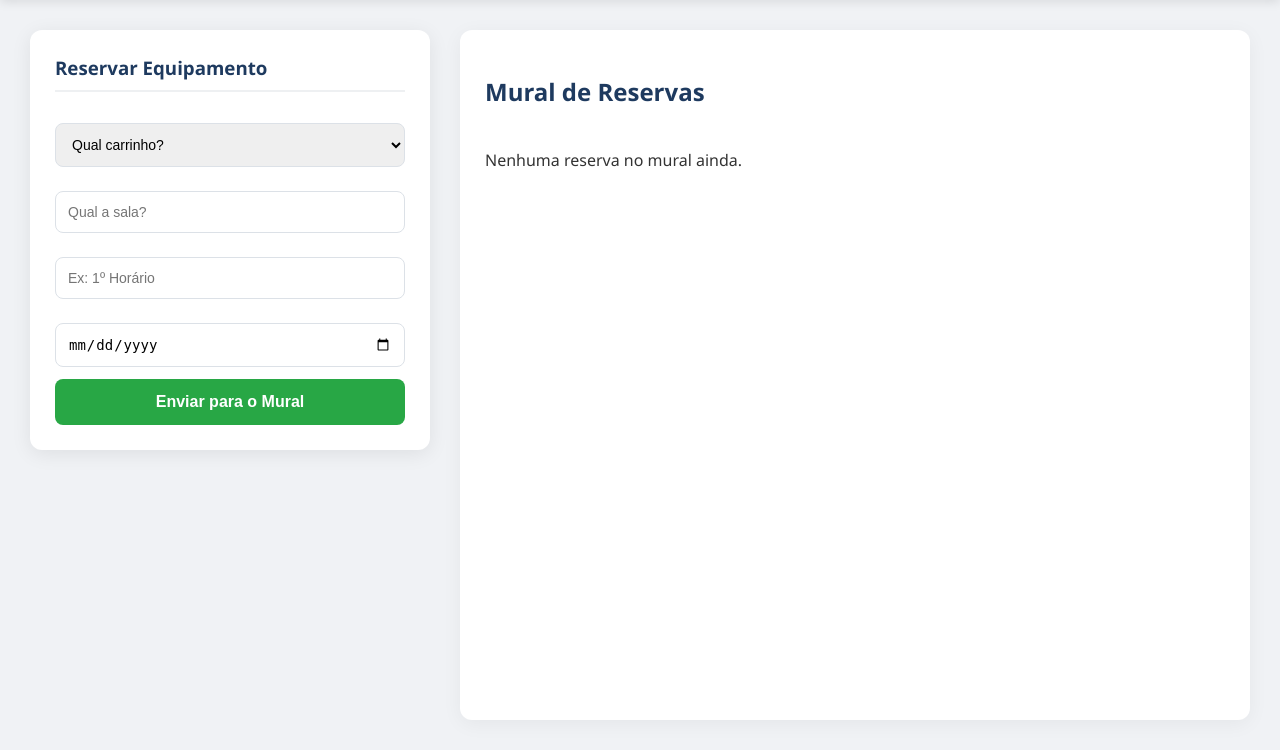
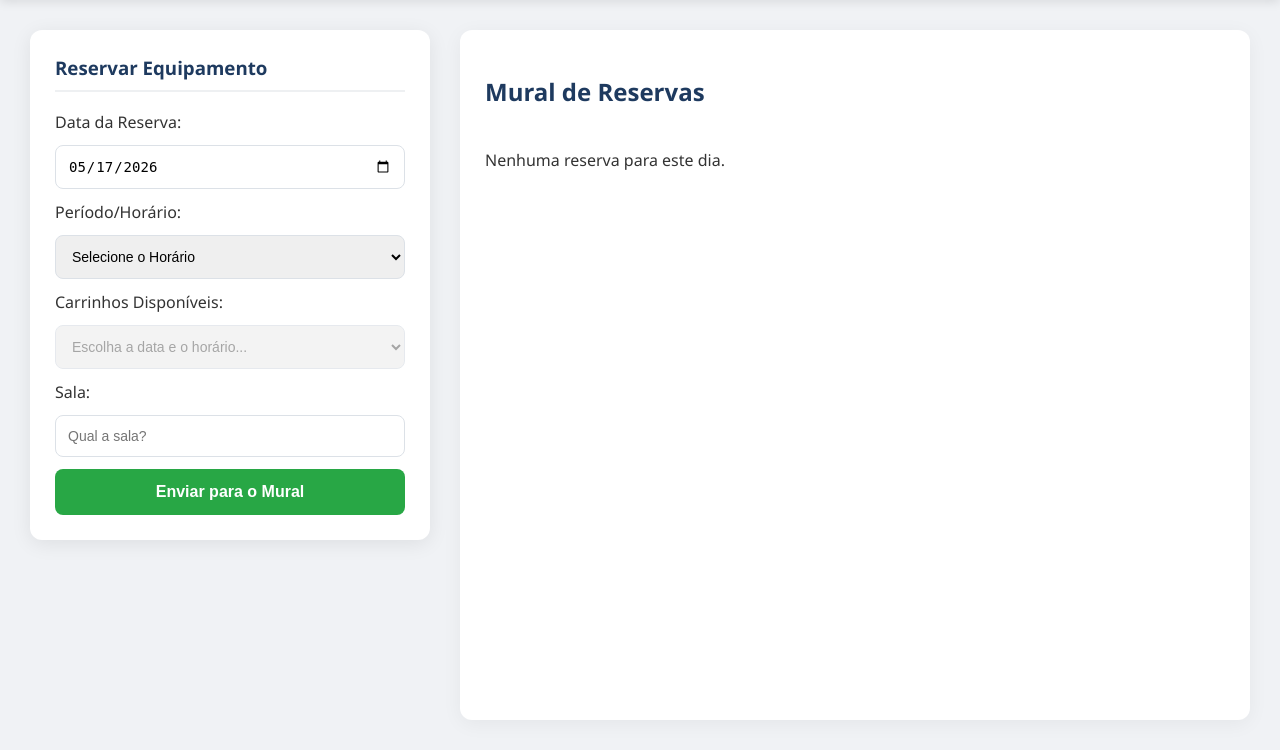
Before and after one commit to Lavinha42/Projeto-Reservar_carrinhos_escola, a Django app: page /Logar/ in a window 1280 px wide. Shown: the part 96-846 px from the top of the page. Run offline with Django 5.2, Linux system fonts and the light colour scheme; a user stored in the database is signed in; tables that the repository leaves empty hold one stand-in row (values such as "Sample post").

Commit message:
site com uma nova verção

```diff
--- a/reservas/static/js/scriptMural.js
+++ b/reservas/static/js/scriptMural.js
@@ -27,3 +27,72 @@
     document.getElementById('sala').value = '';
     document.getElementById('horario').value = '';
 }
+document.addEventListener('DOMContentLoaded', function() {
+    const campoData = document.getElementById('id_data');
+    const campoPeriodo = document.getElementById('id_periodo');
+    const selectCarrinho = document.getElementById('carrinho');
+    const gridMural = document.getElementById('grid-mural');
+
+    // Atualiza o Mural (Cards)
+    function atualizarMural() {
+        const data = campoData.value;
+        if (data) {
+            fetch(`/ajax/mural-filtrado/?data=${data}`)
+                .then(response => response.text())
+                .then(html => {
+                    gridMural.innerHTML = html;
+                });
+        }
+    }
+
+    // Atualiza o Select de Carrinhos
+    function atualizarCarrinhos() {
+        const data = campoData.value;
+        const periodo = campoPeriodo.value;
+
+        if (data && periodo) {
+            fetch(`/ajax/disponiveis/?data=${data}&periodo=${periodo}`)
+                .then(response => response.json())
+                .then(dados => {
+                    selectCarrinho.innerHTML = '<option value="">Qual carrinho?</option>';
+                    dados.equipamentos.forEach(item => {
+                        selectCarrinho.add(new Option(item.nome, item.id));
+                    });
+                    selectCarrinho.disabled = false;
+                });
+        } else {
+            selectCarrinho.disabled = true;
+            selectCarrinho.innerHTML = '<option value="">Selecione data e período...</option>';
+        }
+    }
+
+    // Escuta mudanças nos campos
+    campoData.addEventListener('change', () => {
+        atualizarMural();
+        atualizarCarrinhos();
+    });
+
+    campoPeriodo.addEventListener('change', atualizarCarrinhos);
+});
+document.addEventListener('DOMContentLoaded', function() {
+    const campoData = document.getElementById('id_data');
+    const gridMural = document.getElementById('grid-mural');
+
+    // Função que busca as reservas no servidor
+    function atualizarMural() {
+        const dataSelecionada = campoData.value;
+
+        if (dataSelecionada) {
+            // Faz a chamada para a URL do Django
+            fetch(`/ajax/mural-filtrado/?data=${dataSelecionada}`)
+                .then(response => response.text()) // Recebe o HTML puro
+                .then(html => {
+                    gridMural.innerHTML = html; // Substitui o mural atual pelo novo
+                })
+                .catch(error => console.error('Erro ao carregar o mural:', error));
+        }
+    }
+
+    // Escuta toda vez que a data for alterada
+    campoData.addEventListener('change', atualizarMural);
+});
--- a/reservas/templates/mural.html
+++ b/reservas/templates/mural.html
@@ -4,8 +4,6 @@
 <head>
     <meta charset="UTF-8">
     <title>Reserva de Carrinhos - PROATI</title>
-
-    <!-- CONEXÃO COM O CSS -->
     <link rel="stylesheet" href="{% static 'css/estiloMural.css' %}">
 </head>
 <body>
@@ -14,6 +12,7 @@
         <button>Exportar Reservas Passadas</button>
     </a>
     {% endif %}
+
     <div class="header">
         <h1>PROATI 2026 - Gestão de Equipamentos</h1>
         <div>Olá, <strong id="nome-professor">{{ user.username }}</strong></div>
@@ -23,20 +22,35 @@
         <!-- Seção do Formulário -->
         <div class="reserva-box">
             <h3>Reservar Equipamento</h3>
-        <form method="POST">
+            <form method="POST" id="form-reserva">
                 {% csrf_token %}
-            <select name="equipamento" id="carrinho" required>
-                <option value="">Qual carrinho?</option>
-                {% for e in equipamentos %}
-                    <option value="{{ e.id }}">{{ e.nome }}</option>
-                {% endfor %}
+
+                <!-- 1º Passo: Data (O JavaScript usará este ID para filtrar o mural e os carrinhos) -->
+                <label for="id_data">Data da Reserva:</label>
+                <input type="date" name="data" id="id_data" value="{{ hoje }}" required>
+
+                <!-- 2º Passo: Período -->
+                <label for="id_periodo">Período/Horário:</label>
+                <select name="periodo" id="id_periodo" required>
+                    <option value="">Selecione o Horário</option>
+                    <option value="1º Horário">1º Horário</option>
+                    <option value="2º Horário">2º Horário</option>
+                    <option value="3º Horário">3º Horário</option>
+                    <option value="4º Horário">4º Horário</option>
+                    <option value="5º Horário">5º Horário</option>
                 </select>
+
+                <!-- 3º Passo: Equipamentos (Preenchido via AJAX) -->
+                <label for="carrinho">Carrinhos Disponíveis:</label>
+                <select name="equipamento" id="carrinho" required disabled>
+                    <option value="">Escolha a data e o horário...</option>
+                </select>
+
+                <label for="sala">Sala:</label>
                 <input type="text" id="sala" name="sala" placeholder="Qual a sala?" required>
-            <input type="text" id="horario" name="horario" placeholder="Ex: 1º Horário" required>
-            <input type="date" name="data" required>
 
-            <!-- Alterado para type="button" para o JS interceptar sem recarregar a página se desejar -->
-            <button type="submit">Enviar para o Mural</button>
+                <button type="submit" id="btn-reservar">Enviar para o Mural</button>
+
                 {% if messages %}
                     {% for message in messages %}
                         <div class="alert {% if message.tags %}alert-{{ message.tags }}{% endif %}">
@@ -45,32 +59,19 @@
                     {% endfor %}
                 {% endif %}
             </form>
-
-
         </div>
 
         <!-- Seção do Mural -->
         <div class="mural">
             <h2>Mural de Reservas</h2>
+            <!-- Grid que será atualizado pelo Ajax quando a data mudar -->
             <div class="grid-mural" id="grid-mural">
-            {% for r in reservas %}
-            <div class="card">
-                <strong>Prof. {{ r.professor.username }}</strong>
-                <p><span class="label">Equipamento:</span> {{ r.equipamento.nome }}</p>
-                <p><span class="label">Local:</span> {{ r.sala }}</p>
-                <p><span class="label">Horário:</span> {{ r.periodo }}</p>
-                <p><span class="label">Data:</span> {{ r.data_uso }}</p>
+                {% include 'partials/lista_reservas.html' %}
             </div>
-            {% empty %}
-            <p>Nenhuma reserva no mural ainda.</p>
-            {% endfor %}
-        </div>
-
         </div>
     </div>
 
-<!-- CONEXÃO COM O JS (Sempre ao final do body) -->
-<script src="{% static 'js/script.js' %}"></script>
-
+    <!-- JavaScript que fará as chamadas AJAX -->
+    <script src="{% static 'js/scriptMural.js' %}"></script>
 </body>
 </html>
--- /dev/null
+++ b/reservas/templates/partials/lista_reservas.html
@@ -0,0 +1,11 @@
+{% for r in reservas %}
+<div class="card">
+    <strong>Prof. {{ r.professor.username }}</strong>
+    <p><span class="label">Equipamento:</span> {{ r.equipamento.nome }}</p>
+    <p><span class="label">Local:</span> {{ r.sala }}</p>
+    <p><span class="label">Horário:</span> {{ r.periodo }}</p>
+    <p><span class="label">Data:</span> {{ r.data_uso|date:"d/m/Y" }}</p>
+</div>
+{% empty %}
+<p>Nenhuma reserva para este dia.</p>
+{% endfor %}
--- a/reservas/urls.py
+++ b/reservas/urls.py
@@ -11,4 +11,6 @@
         views.exportar_reservas_excel,
         name='exportar_excel'
     ),
+    path('ajax/disponiveis/', views.listar_disponiveis, name='ajax_disponiveis'),
+    path('ajax/mural-filtrado/', views.carregar_mural, name='ajax_mural'),
 ]
--- a/reservas/views.py
+++ b/reservas/views.py
@@ -6,7 +6,10 @@
 from django.contrib.auth import authenticate, login
 from django.http import HttpResponse
 from datetime import date
+from django.utils.timezone import now
 import openpyxl
+from django.http import JsonResponse
+
 
 
 
@@ -63,53 +66,52 @@
     return render(request, 'longa.html')
 @login_required
 def mural(request):
-    # 1. Buscamos os equipamentos FORA do IF do POST
-    # para que eles apareçam assim que a página carregar
-    equipamentos = Equipamento.objects.all()
+    hoje = now().date()
 
     if request.method == "POST":
         equipamento_id = request.POST.get('equipamento')
         sala = request.POST.get('sala')
-        horario = request.POST.get('horario')
-        data = request.POST.get('data')
+        periodo = request.POST.get('periodo') # Ajustado para o nome no HTML
+        data_reserva = request.POST.get('data')
 
-        # Verificação de reserva duplicada
+        # 1. Verificação de reserva duplicada (Segurança extra)
         ja_reservado = Reserva.objects.filter(
-            equipamento_id=equipamento_id, # Usando _id para ser mais direto
-            sala=sala,
-            periodo=horario,
-            data_uso=data
+            equipamento_id=equipamento_id,
+            periodo=periodo,
+            data_uso=data_reserva
         ).exists()
 
         if ja_reservado:
-            messages.error(request, "Horário já reservado!")
-            return redirect('mural')
+            messages.error(request, "Este carrinho já foi reservado para este horário!")
+        else:
+            try:
+                equip_obj = Equipamento.objects.get(id=equipamento_id)
+                Reserva.objects.create(
+                    professor=request.user,
+                    equipamento=equip_obj,
+                    sala=sala,
+                    periodo=periodo,
+                    data_uso=data_reserva
+                )
+                messages.success(request, "Reserva realizada com sucesso!")
+            except Exception as e:
+                messages.error(request, f"Erro ao salvar: {e}")
 
-        # Cria a reserva no banco
-        try:
-            equip_obj = Equipamento.objects.get(id=equipamento_id)
-            Reserva.objects.create(
-                professor=request.user,
-                equipamento=equip_obj,
-                sala=sala,
-                periodo=horario,
-                data_uso=data
-            )
-            messages.success(request, "Reserva realizada com sucesso!")
-        except Exception as e:
-            messages.error(request, f"Erro ao salvar: {e}")
-
+        # Após o POST, redirecionamos para o GET da mesma página para limpar o form
         return redirect('mural')
 
-    # 2. Buscamos as reservas para mostrar na tabela
-    reservas = Reserva.objects.filter(
-        data_uso__gte=date.today()
-    ).order_by('data_uso', 'periodo')
+    # --- Lógica do GET (Carregamento da página) ---
 
-    # 3. IMPORTANTE: Passamos tanto 'reservas' quanto 'equipamentos' para o HTML
+    # Buscamos as reservas de HOJE para o mural inicial
+    reservas_hoje = Reserva.objects.filter(data_uso=hoje).order_by('periodo')
+
+    # Buscamos todos os equipamentos (embora o Ajax vá filtrar depois)
+    equipamentos = Equipamento.objects.all()
+
     return render(request, 'mural.html', {
-        'reservas': reservas,
-        'equipamentos': equipamentos
+        'reservas': reservas_hoje,
+        'equipamentos': equipamentos,
+        'hoje': hoje.strftime('%Y-%m-%d')
     })
 
 @login_required
@@ -149,3 +151,24 @@
     workbook.save(response)
 
     return response
+
+def listar_disponiveis(request):
+    data_sel = request.GET.get('data')
+    periodo_sel = request.GET.get('periodo')
+
+    # Busca IDs dos equipamentos que já têm reserva nesse dia e horário
+    ocupados = Reserva.objects.filter(
+        data_uso=data_sel,
+        periodo=periodo_sel
+    ).values_list('equipamento_id', flat=True)
+
+    disponiveis = Equipamento.objects.exclude(id__in=ocupados)
+
+    data = [{'id': e.id, 'nome': e.nome} for e in disponiveis]
+    return JsonResponse({'equipamentos': data})
+
+def carregar_mural(request):
+    data_sel = request.GET.get('data')
+    reservas = Reserva.objects.filter(data_uso=data_sel).order_by('periodo')
+    # Use o caminho relativo a pasta templates
+    return render(request, 'partials/lista_reservas.html', {'reservas': reservas})
```
Lines whose indentation alone changed are shown as unchanged.
